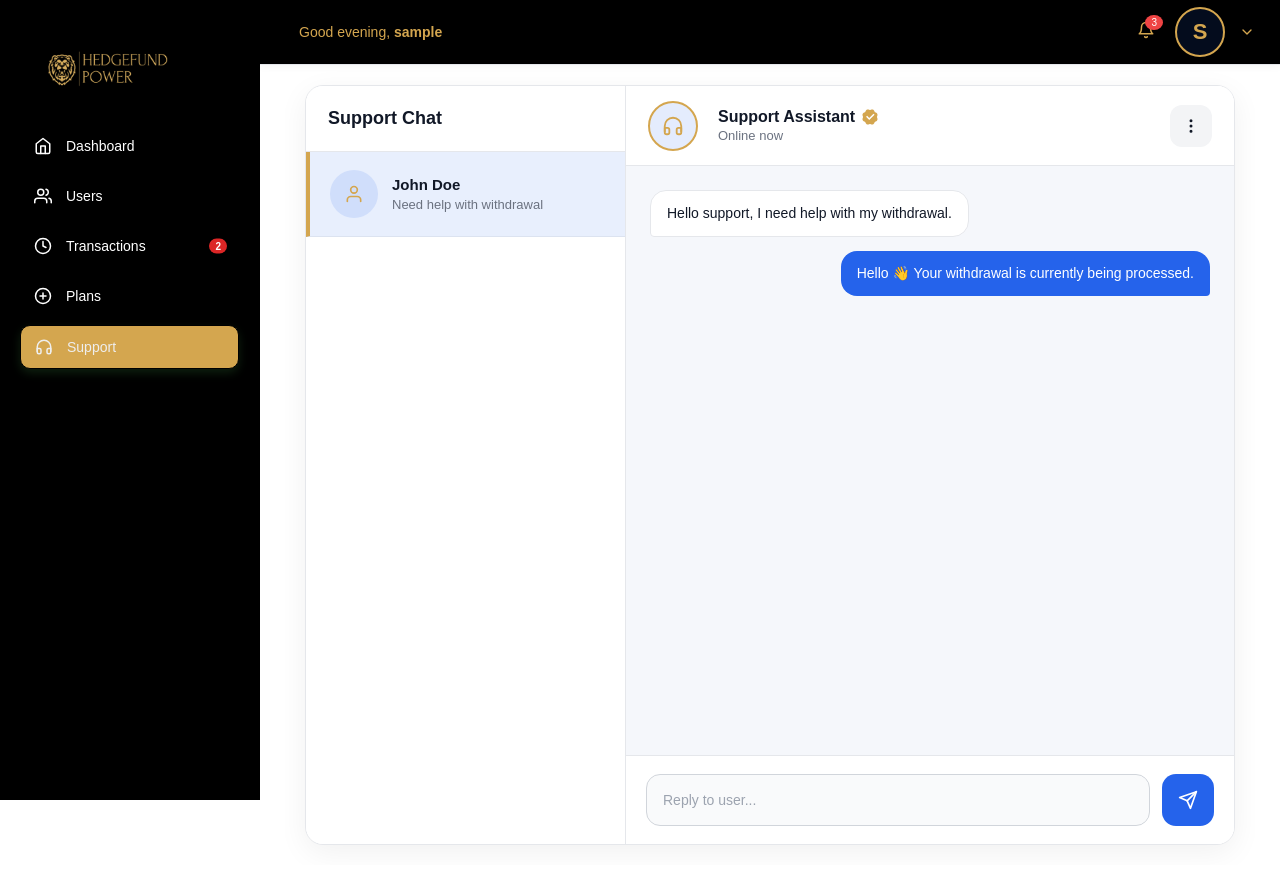
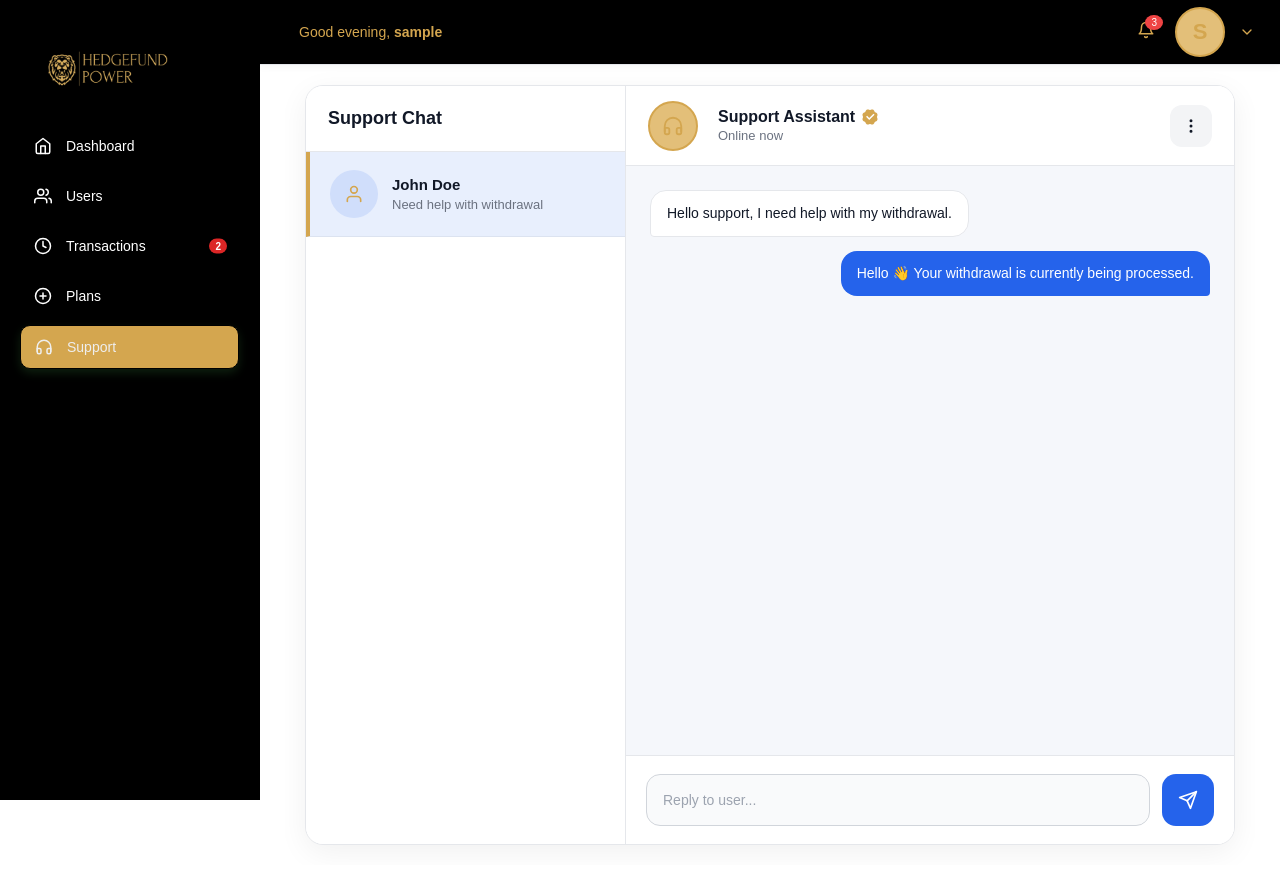
Before and after one commit to ay30bg/admin-hedgefund, a React (Create React App) app: page /admin/support in a window 1280 px wide. Shown: the top 884 px of the page. Built offline with nearby package versions, Linux system fonts and the light colour scheme; no server answers; sample sign-in values are in the browser's storage.

Commit message:
Update adminSupport.css

```diff
--- a/src/styles/adminSupport.css
+++ b/src/styles/adminSupport.css
@@ -95,7 +95,7 @@
 }
 
 .chat-user:hover {
-  background: #f9fafb;
+  background: #e3bf79;
 }
 
 .chat-user.active {
@@ -201,7 +201,7 @@
 
   border-radius: 50%;
 
-  background: rgba(37, 99, 235, 0.12);
+  background: #e3bf79;
 
   color: #d4a64f;
 
```
